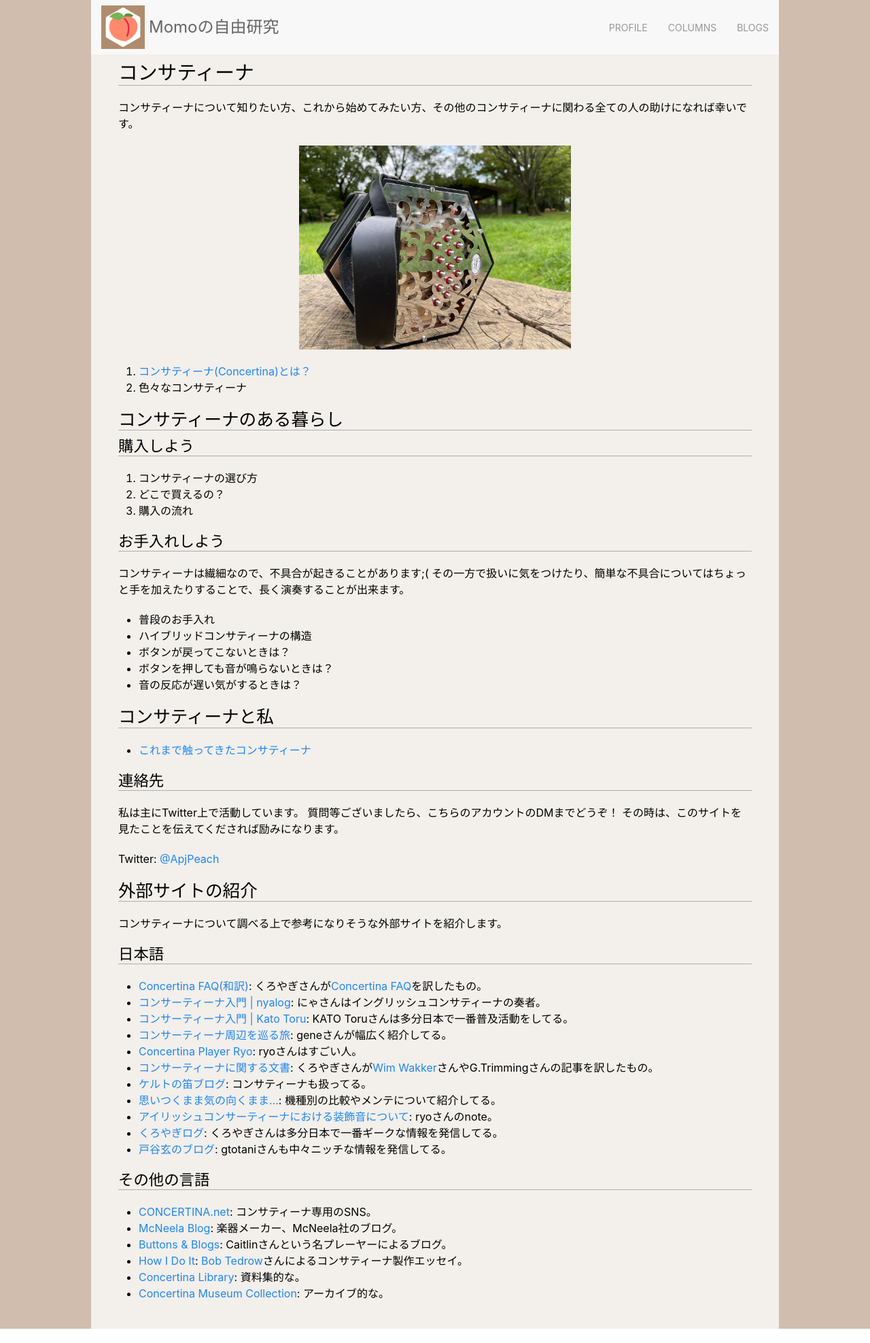
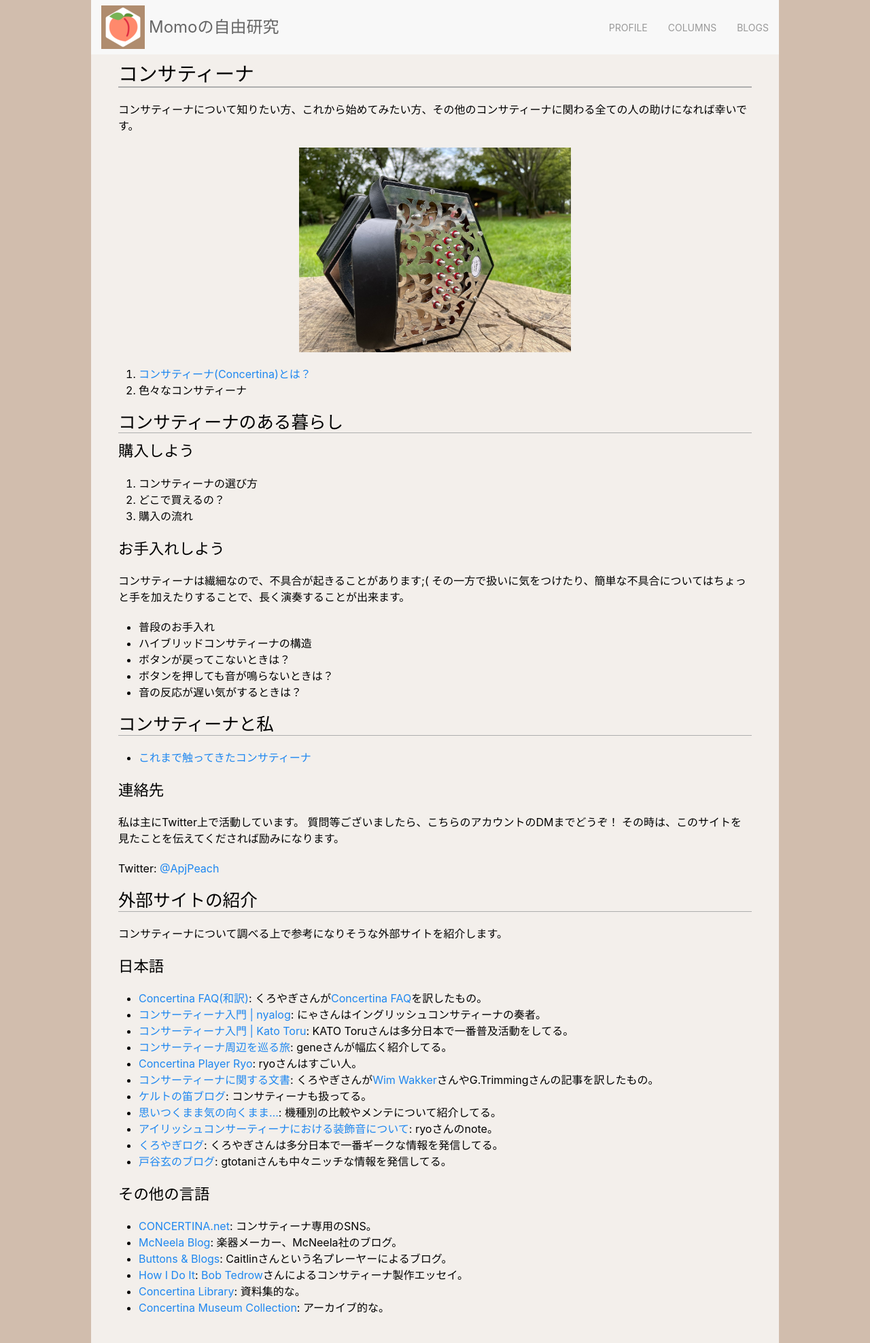
Before and after one commit to physpeach/physpeach.github.io, a Jekyll site: the page built from columns/concertina/index.md, in a window 1280 px wide. Shown: the whole page at 68% size. Built offline with Jekyll 4.4.1, drawn with Linux system fonts in a browser that asks for light colours; before the commit the page ends 1954 px from its top, so only the background shows below that.

Commit message:
update style

```diff
--- a/static/css/style.css
+++ b/static/css/style.css
@@ -13,14 +13,17 @@ body {
 
 .uk-h1, .uk-h2, .uk-h3, .uk-h4, .uk-h5, .uk-h6, h1, h2, h3, h4, h5, h6{
     color: black;
-    line-height: 1.2;
-    border-bottom: 1px solid #AEAEAE;
+    font-weight: 500;
     margin: 10px 0 10px 0;
 }
 .uk-h1, h1{
+    line-height: 1.3;
+    border-bottom: 2px solid #AEAEAE;
     font-size: 1.8rem;
 }
 .uk-h2, h2{
+    line-height: 1.2;
+    border-bottom: 1px solid #AEAEAE;
     font-size: 1.6rem;
 }
 .uk-h3, h3{
```
